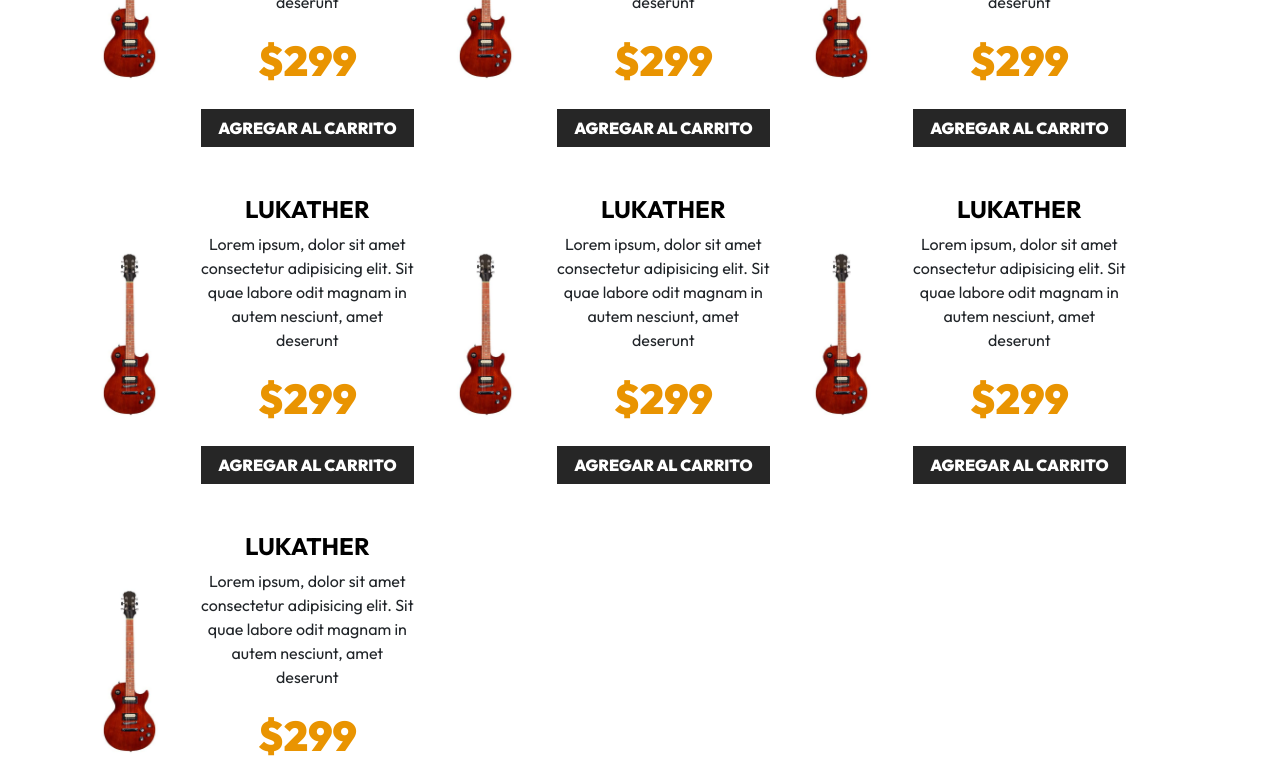
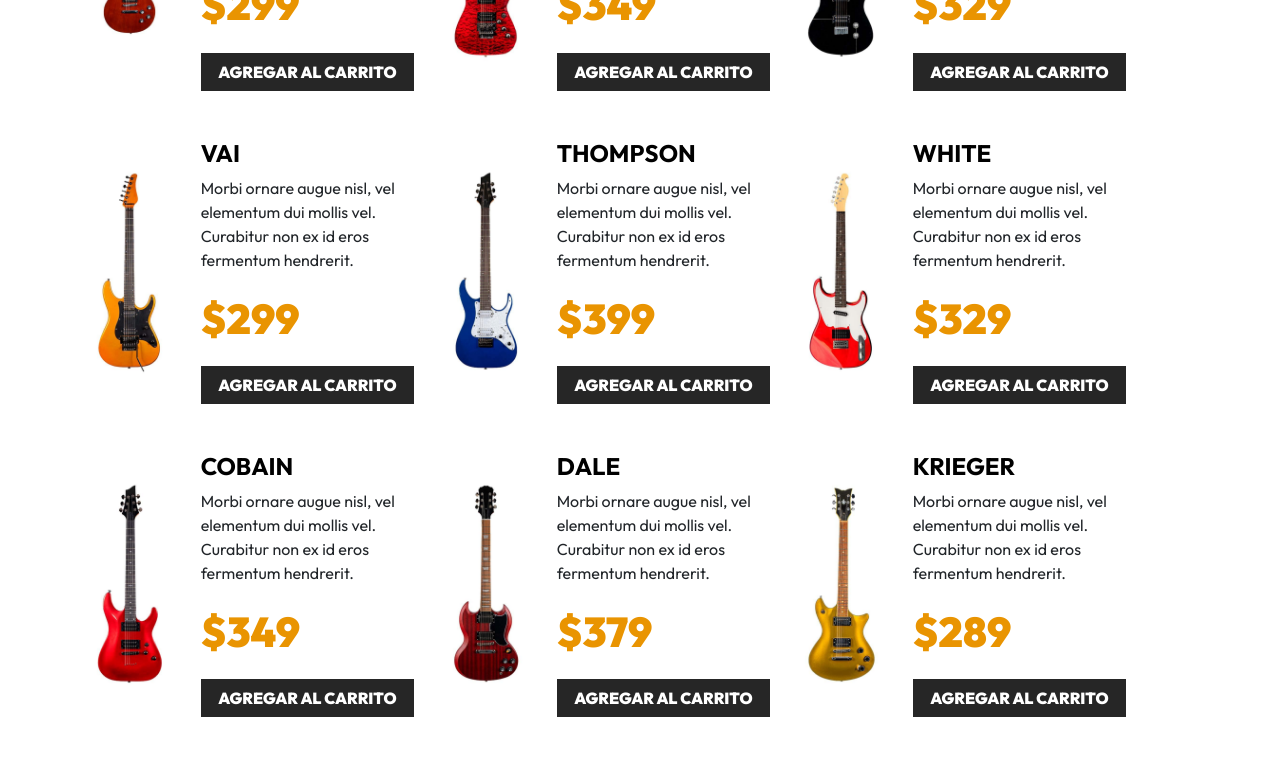
Before and after one commit to sergio-delalosa/c1_1_guitarla, a React (Vite) app: page / in a window 1280 px wide. Shown: the part 540-1308 px from the top of the page. Built offline with nearby package versions, Linux system fonts and the light colour scheme.

Commit message:
Se añaden props y eventos del componente guitarra

```diff
--- a/src/App.jsx
+++ b/src/App.jsx
@@ -1,13 +1,15 @@
-import { useState } from 'react'
-import reactLogo from './assets/react.svg'
-import viteLogo from '/vite.svg'
-import './App.css'
-
+import { useState, useEffect } from 'react'
 import Header from './components/Header.jsx'
 import Guitar from './components/Guitar.jsx'
+import {db} from './data/db'
 
 function App() {
-  const [count, setCount] = useState(0)
+  const [data, setData] = useState(db)
+  const [cart, setCart]= useState([])
+
+  function addToCart(item) {
+    setCart(prevVart =>[...prevVart, item])
+  }
 
   return (
     <>
@@ -17,13 +19,15 @@
         <h2 className="text-center">Nuestra Colección</h2>
 
         <div className="row mt-5">
-            <Guitar />
-            <Guitar />
-            <Guitar />
-            <Guitar />
-            <Guitar />
-            <Guitar />
-            <Guitar />
+            {data.map((guitar)=> (
+                <Guitar
+                  key={guitar.id}
+                  guitar={guitar}
+                  addToCart={addToCart}
+                />
+              )
+            )}
+
         </div>
     </main>
 
--- a/src/components/Guitar.jsx
+++ b/src/components/Guitar.jsx
@@ -1,17 +1,21 @@
-export default  function Guitar() {
+export default  function Guitar({guitar, addToCart}) {
+
+    const {id, name, image, description, price} = guitar;
+
 
     return (
         <div className="col-md-6 col-lg-4 my-4 row align-items-center">
                 <div className="col-4">
-                    <img className="img-fluid" src="./public/img/guitarra_01.jpg" alt="imagen guitarra" />
+                    <img className="img-fluid" src={`./public/img/${image}.jpg`} alt="imagen guitarra" />
                 </div>
                 <div className="col-8">
-                    <h3 className="text-black fs-4 fw-bold text-uppercase">Lukather</h3>
-                    <p>Lorem ipsum, dolor sit amet consectetur adipisicing elit. Sit quae labore odit magnam in autem nesciunt, amet deserunt</p>
-                    <p className="fw-black text-primary fs-3">$299</p>
+                    <h3 className="text-black fs-4 fw-bold text-uppercase">{name}</h3>
+                    <p>{description}</p>
+                    <p className="fw-black text-primary fs-3">${price}</p>
                     <button
                         type="button"
                         className="btn btn-dark w-100"
+                        onClick={() => addToCart(guitar)}
                     >Agregar al Carrito</button>
                 </div>
             </div>
--- /dev/null
+++ b/src/data/db.js
@@ -0,0 +1,86 @@
+export const db = [
+    {
+        id: 1,
+        name: 'Lukather',
+        image: 'guitarra_01',
+        description: 'Morbi ornare augue nisl, vel elementum dui mollis vel. Curabitur non ex id eros fermentum hendrerit.',
+        price: 299,
+    },
+    {
+        id: 2,
+        name: 'SRV',
+        image: 'guitarra_02',
+        description: 'Morbi ornare augue nisl, vel elementum dui mollis vel. Curabitur non ex id eros fermentum hendrerit.',
+        price: 349,
+    },
+    {
+        id: 3,
+        name: 'Borland',
+        image: 'guitarra_03',
+        description: 'Morbi ornare augue nisl, vel elementum dui mollis vel. Curabitur non ex id eros fermentum hendrerit.',
+        price: 329,
+    },
+    {
+        id: 4,
+        name: 'VAI',
+        image: 'guitarra_04',
+        description: 'Morbi ornare augue nisl, vel elementum dui mollis vel. Curabitur non ex id eros fermentum hendrerit.',
+        price: 299,
+    },
+    {
+        id: 5,
+        name: 'Thompson',
+        image: 'guitarra_05',
+        description: 'Morbi ornare augue nisl, vel elementum dui mollis vel. Curabitur non ex id eros fermentum hendrerit.',
+        price: 399,
+    },
+    {
+        id: 6,
+        name: 'White',
+        image: 'guitarra_06',
+        description: 'Morbi ornare augue nisl, vel elementum dui mollis vel. Curabitur non ex id eros fermentum hendrerit.',
+        price: 329,
+    },
+    {
+        id: 7,
+        name: 'Cobain',
+        image: 'guitarra_07',
+        description: 'Morbi ornare augue nisl, vel elementum dui mollis vel. Curabitur non ex id eros fermentum hendrerit.',
+        price: 349,
+    },
+    {
+        id: 8,
+        name: 'Dale',
+        image: 'guitarra_08',
+        description: 'Morbi ornare augue nisl, vel elementum dui mollis vel. Curabitur non ex id eros fermentum hendrerit.',
+        price: 379,
+    },
+    {
+        id: 9,
+        name: 'Krieger',
+        image: 'guitarra_09',
+        description: 'Morbi ornare augue nisl, vel elementum dui mollis vel. Curabitur non ex id eros fermentum hendrerit.',
+        price: 289,
+    },
+    {
+        id: 10,
+        name: 'Campbell',
+        image: 'guitarra_10',
+        description: 'Morbi ornare augue nisl, vel elementum dui mollis vel. Curabitur non ex id eros fermentum hendrerit.',
+        price: 349,
+    },
+    {
+        id: 11,
+        name: 'Reed',
+        image: 'guitarra_11',
+        description: 'Morbi ornare augue nisl, vel elementum dui mollis vel. Curabitur non ex id eros fermentum hendrerit.',
+        price: 399,
+    },
+    {
+        id: 12,
+        name: 'Hazel',
+        image: 'guitarra_12',
+        description: 'Morbi ornare augue nisl, vel elementum dui mollis vel. Curabitur non ex id eros fermentum hendrerit.',
+        price: 379,
+    },
+  ]
```
